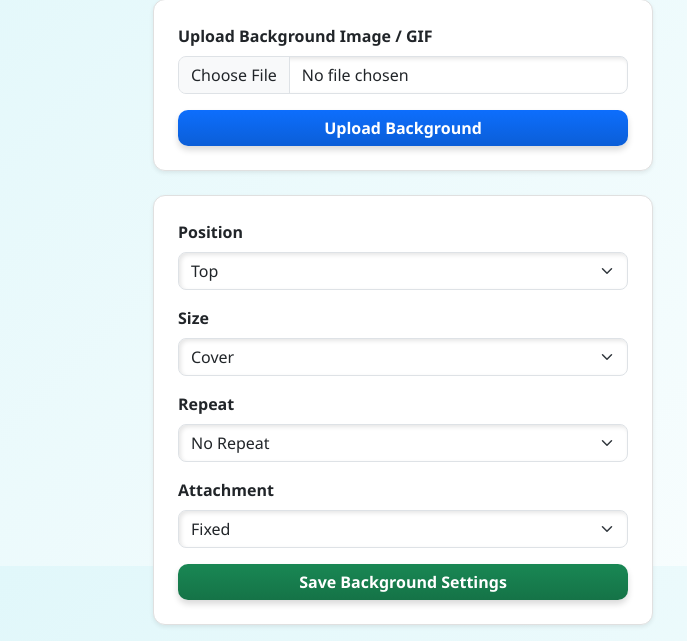
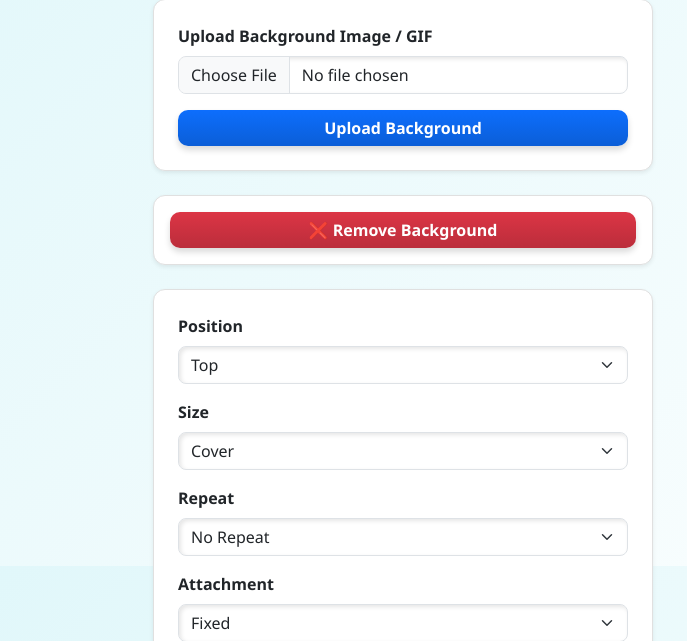
Before and after one commit to Mr-A-Hacker/Yard-services, a Flask app: template templates/admin_dashboard.html in a window 1280 px wide; the page is wider, and only the part inside the window is pictured. Shown: the part 234-875 px from the top of that part, without its empty margins (49-736 px from the left). Run offline with Flask 3, Linux system fonts and the light colour scheme; data comes from the database, SQL or seed files in the repository; the template is opened without the code that fills it: most values are stand-ins (such as "Sample title", 1, 10 or a date in 2020).

Commit message:
Update admin_dashboard.html

```diff
--- a/templates/admin_dashboard.html
+++ b/templates/admin_dashboard.html
@@ -42,6 +42,12 @@
       <label class="form-label fw-bold">Upload Background Image / GIF</label>
       <input type="file" name="file" class="form-control mb-3" required>
       <button class="btn btn-primary w-100">Upload Background</button>
+    </form>
+
+    <!-- Remove Background -->
+    <form method="POST" action="{{ url_for('clear_background') }}"
+          class="card p-3 shadow-sm mb-4" style="max-width: 500px;">
+      <button class="btn btn-danger w-100">❌ Remove Background</button>
     </form>
 
     <!-- Background Settings -->
```
